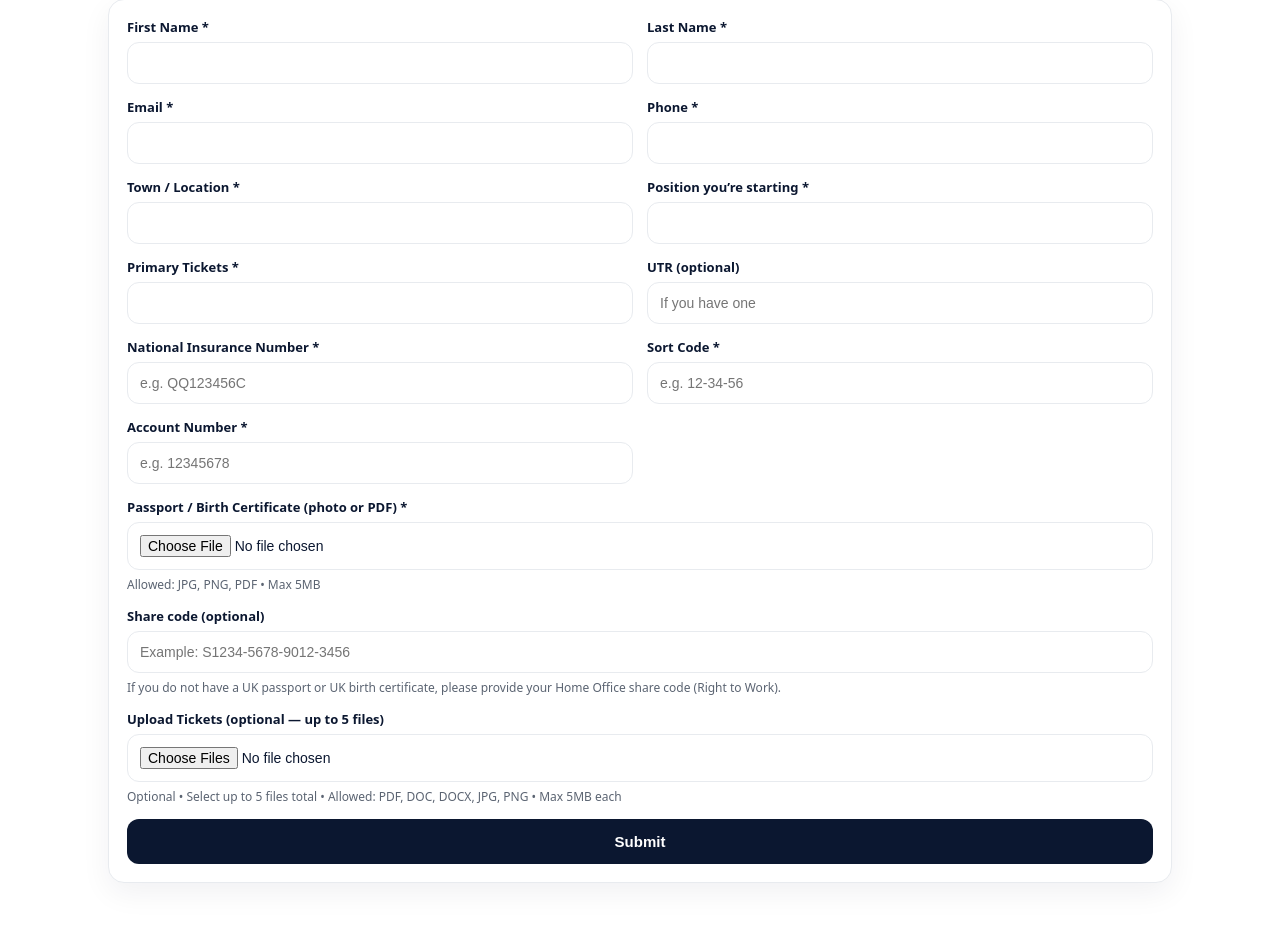
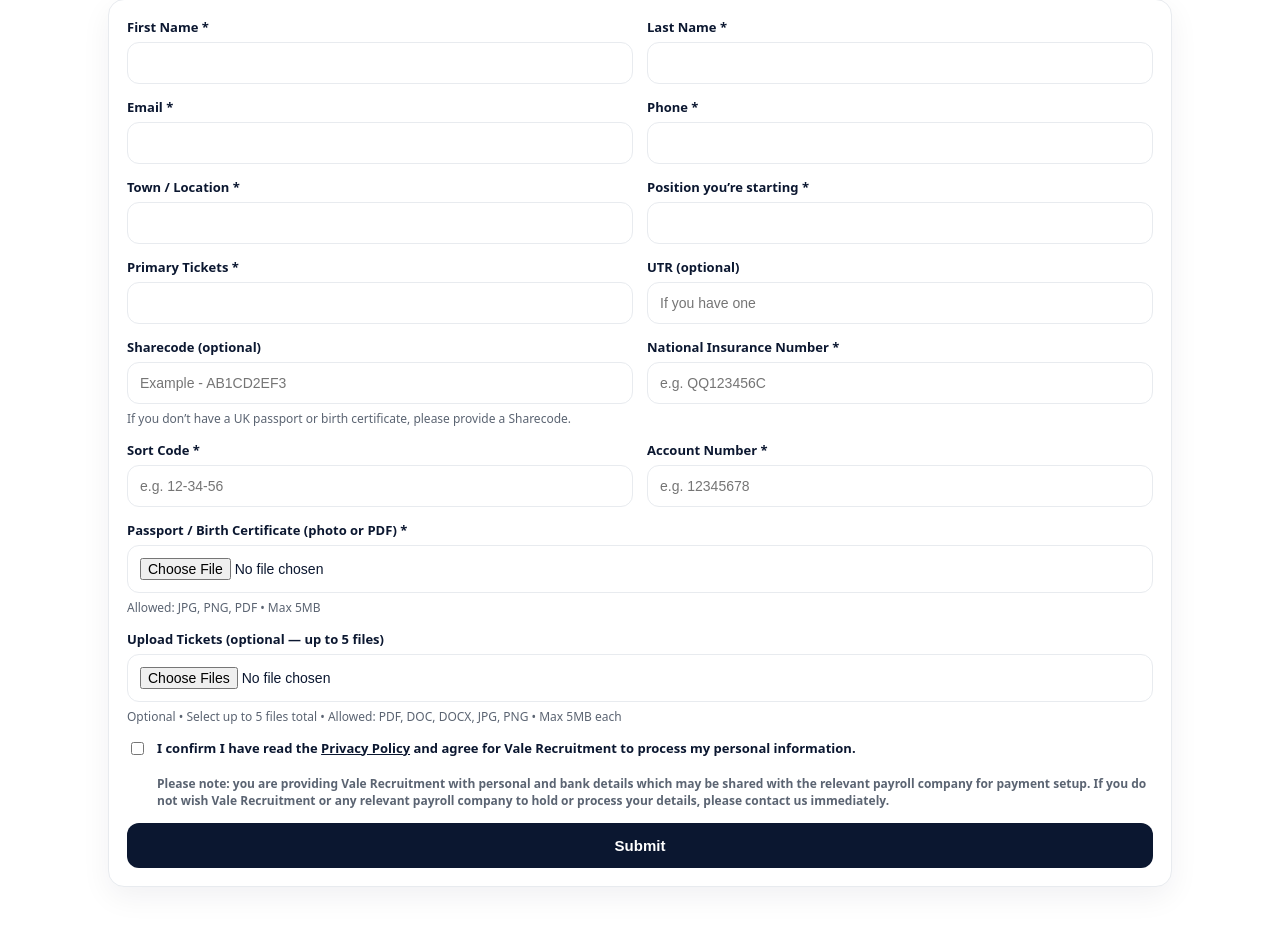
Before and after one commit to VladLevinte/valerec-site, a Flask app: page /candidateRegister in a window 1280 px wide. Shown: the part 232-1165 px from the top of the page. Before the commit the page ends 1115 px from the top, so only its background shows below. Run offline with Flask 3, Linux system fonts and the light colour scheme.

Commit message:
Add optional Sharecode and consent block to form

```diff
--- a/templates/candidate_register.html
+++ b/templates/candidate_register.html
@@ -81,6 +81,13 @@
         <input type="text" name="utr" inputmode="numeric" placeholder="If you have one">
       </div>
 
+      <!-- ✅ Sharecode (optional) -->
+      <div class="field">
+        <label>Sharecode (optional)</label>
+        <input type="text" name="sharecode" placeholder="Example - AB1CD2EF3">
+        <div class="hint">If you don’t have a UK passport or birth certificate, please provide a Sharecode.</div>
+      </div>
+
       <div class="field">
         <label>National Insurance Number *</label>
         <input type="text" name="national_insurance" required placeholder="e.g. QQ123456C" autocapitalize="characters">
@@ -102,16 +109,7 @@
         <div class="hint">Allowed: JPG, PNG, PDF • Max 5MB</div>
       </div>
 
-      <!-- ✅ NEW: Share code (optional) -->
-      <div class="field full">
-        <label>Share code (optional)</label>
-        <input type="text" name="share_code" placeholder="Example: S1234-5678-9012-3456">
-        <div class="hint">
-          If you do not have a UK passport or UK birth certificate, please provide your Home Office share code (Right to Work).
-        </div>
-      </div>
-
-      <!-- ✅ OPTIONAL: Additional tickets upload (up to 5) -->
+      <!-- ✅ OPTIONAL tickets uploader (up to 5) -->
       <div class="field full">
         <label>Upload Tickets (optional — up to 5 files)</label>
 
@@ -136,8 +134,22 @@
         </div>
 
         <div id="ticketsHiddenInputs" style="display:none;"></div>
+        <div id="ticketsError" style="margin-top:8px; color:#b00020; font-size:13px; display:none;"></div>
+      </div>
 
-        <div id="ticketsError" style="margin-top:8px; color:#b00020; font-size:13px; display:none;"></div>
+      <!-- ✅ Consent block (required) -->
+      <div class="field full">
+        <label style="display:flex; gap:10px; align-items:flex-start; font-weight:800;">
+          <input type="checkbox" name="consent" required style="margin-top:3px;">
+          <span>
+            I confirm I have read the <a href="/privacy" target="_blank">Privacy Policy</a> and agree for Vale Recruitment to process my personal information.
+            <br><br>
+            <span class="hint" style="display:block;">
+              Please note: you are providing Vale Recruitment with personal and bank details which may be shared with the relevant payroll company for payment setup.
+              If you do not wish Vale Recruitment or any relevant payroll company to hold or process your details, please contact us immediately.
+            </span>
+          </span>
+        </label>
       </div>
 
     </div>
```
